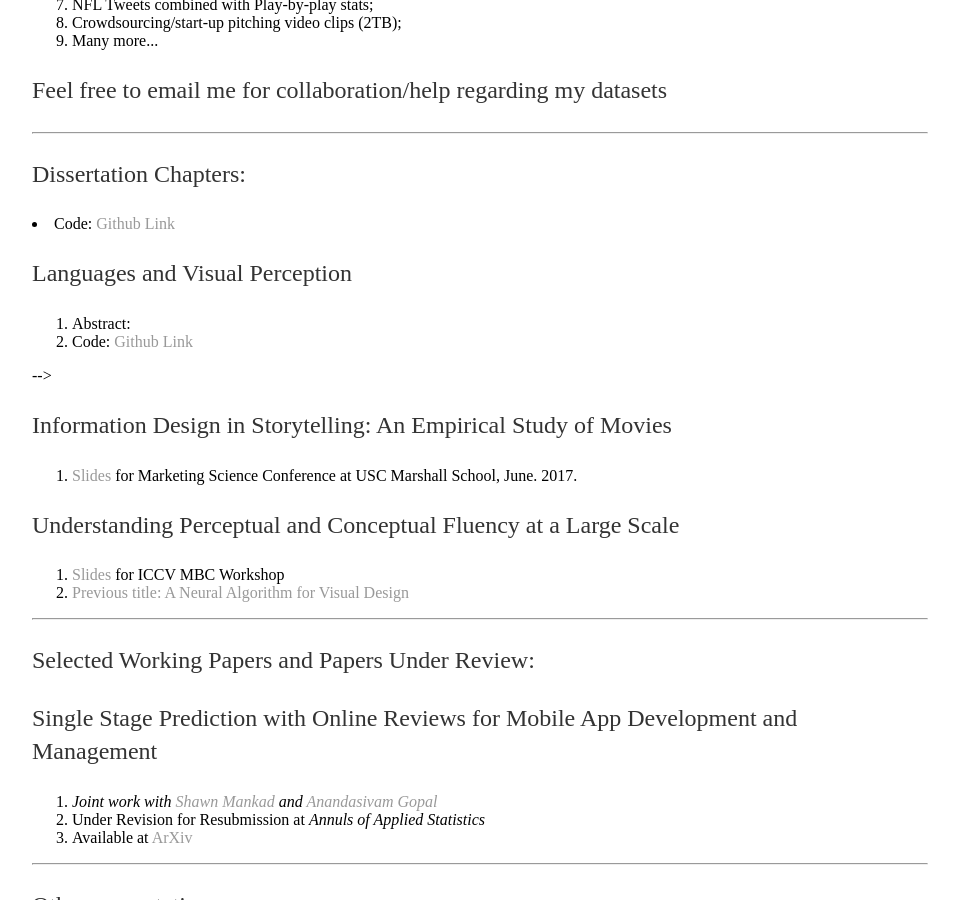
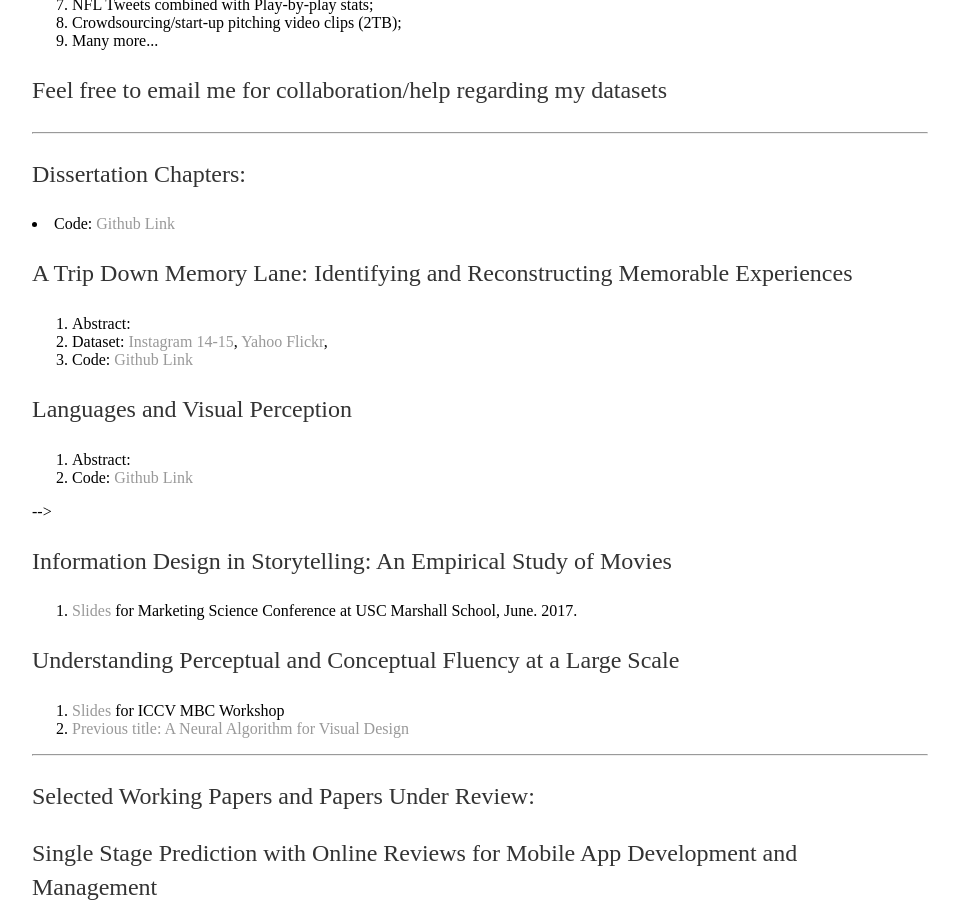
Before and after one commit to shenglih/shenglih.github.io, a Jekyll site: the page built from research/index.html, in a window 1280 px wide and 900 px high, scrolled down 579 px. Shown: the whole window, without its empty margins (160-1119 px from the left). Built offline with Jekyll 4.4.1, drawn with Linux system fonts in a browser that asks for light colours.

Commit message:
Update index.html

```diff
--- a/research/index.html
+++ b/research/index.html
@@ -34,6 +34,12 @@ title: Shengli Hu, Research
 	<ol>
 		<li> Abstract:</li>
 		<!--<li> Dataset: <a href="">Instagram 14-15</a> </li>-->
+		<li> Code: <a href=""> Github Link</a></li>
+	</ol>
+	<p> A Trip Down Memory Lane: Identifying and Reconstructing Memorable Experiences</p>
+	<ol>
+		<li> Abstract:</li>
+		<li> Dataset: <a href="">Instagram 14-15</a>, <a href="">Yahoo Flickr</a>, </li>
 		<li> Code: <a href=""> Github Link</a></li>
 	</ol>
 
```
